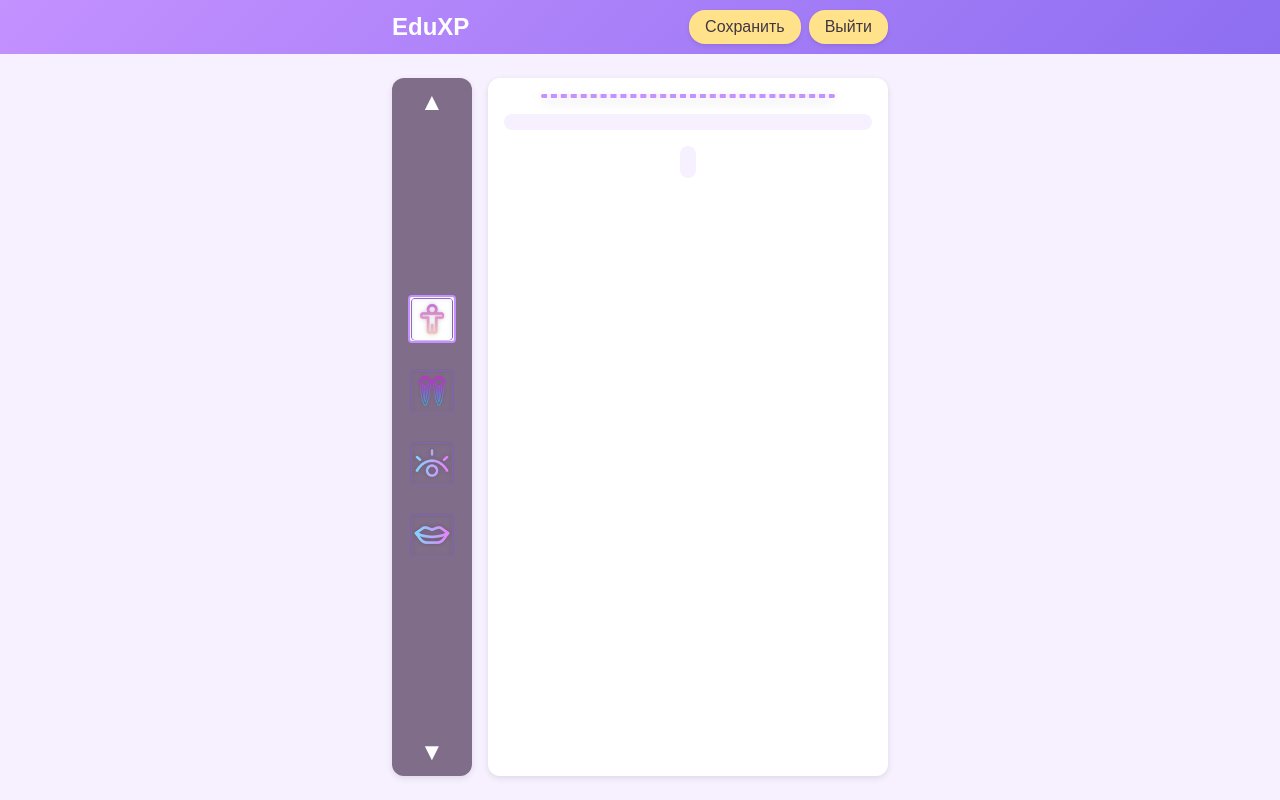
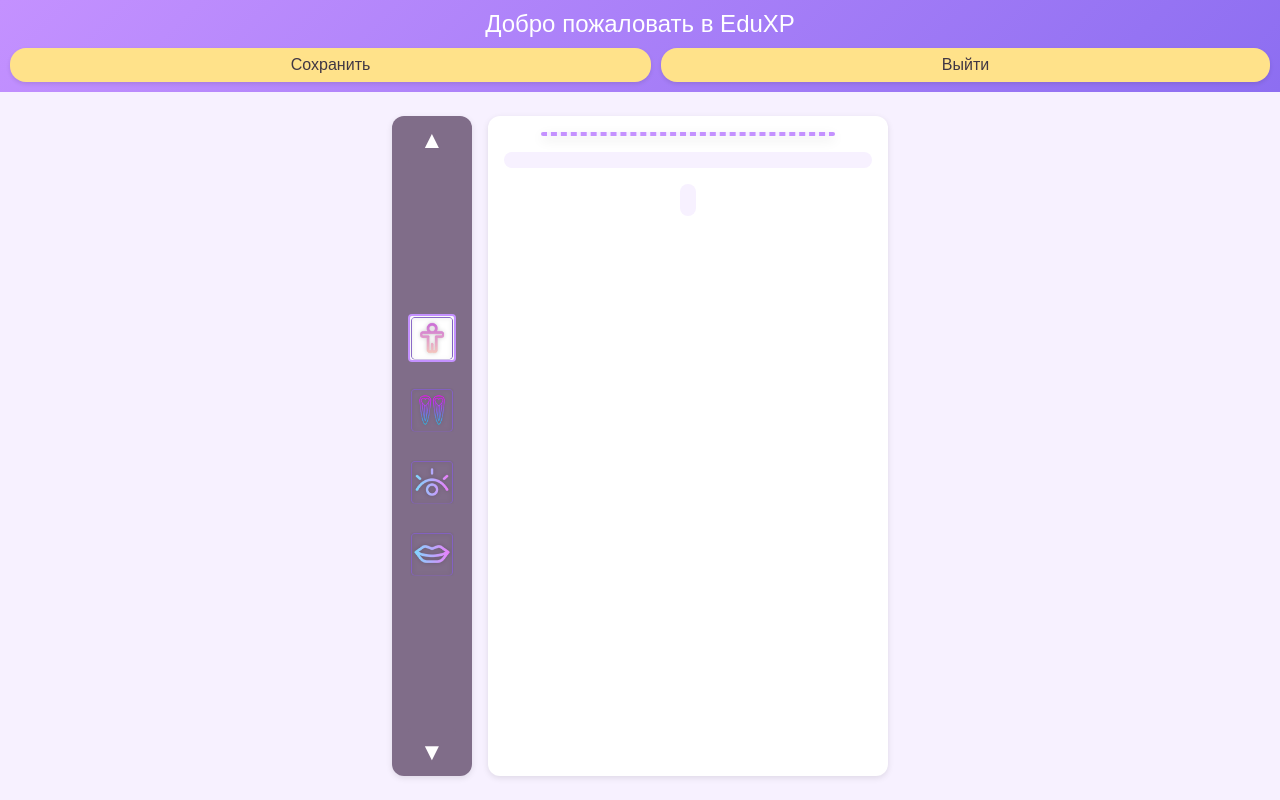
Before and after one commit to SoraKotoneru/EduXP, a website: page game.html in a window 1280 px wide. Drawn offline with Linux system fonts and the light colour scheme; no server answers; sample sign-in values are in the browser's storage.

Commit message:
шапка2

```diff
--- a/CSS/style.css
+++ b/CSS/style.css
@@ -32,7 +32,7 @@
 }
 #header {
   display: flex;
-  justify-content: center;
+  flex-direction: column;
   align-items: center;
   padding: 10px;
   background: linear-gradient(135deg, var(--primary), var(--primary-dark));
@@ -314,7 +314,8 @@
 /* Перенос кнопок управления в шапке */
 .header-controls {
   display: flex;
-  gap: 8px;
+  justify-content: center;
+  gap: 10px;
 }
 .header-controls button {
   flex: 1 1 auto;
@@ -668,31 +669,10 @@
 
 .header-inner {
   width: 100%;
-  max-width: 544px;
-  display: flex;
-  justify-content: space-between;
-  align-items: center;
-  flex-wrap: nowrap;
-  padding: 0 24px;
+  text-align: center;
 }
 
-/* Header styling for admins */
-.admin-header {
-    display: flex;
-    flex-direction: column;
-    align-items: center;
+.header-title {
+  font-size: 24px;
+  margin-bottom: 10px;
 }
-
-.admin-header .title {
-    margin-bottom: 10px;
-}
-
-.admin-header .buttons {
-    display: flex;
-    gap: 10px;
-}
-
-/* Hide admin header for players */
-.player-view .admin-header {
-    display: none;
-}
--- a/game.html
+++ b/game.html
@@ -12,9 +12,7 @@
   <!-- 1. Шапка -->
   <header id="header">
     <div class="header-inner">
-      <div class="header-left">
-        <div class="logo">EduXP</div>
-      </div>
+      <div class="header-title">Добро пожаловать в EduXP</div>
       <div class="header-controls">
         <button id="gallery-btn" class="hidden">Галерея</button>
         <button id="save-btn">Сохранить</button>
```
